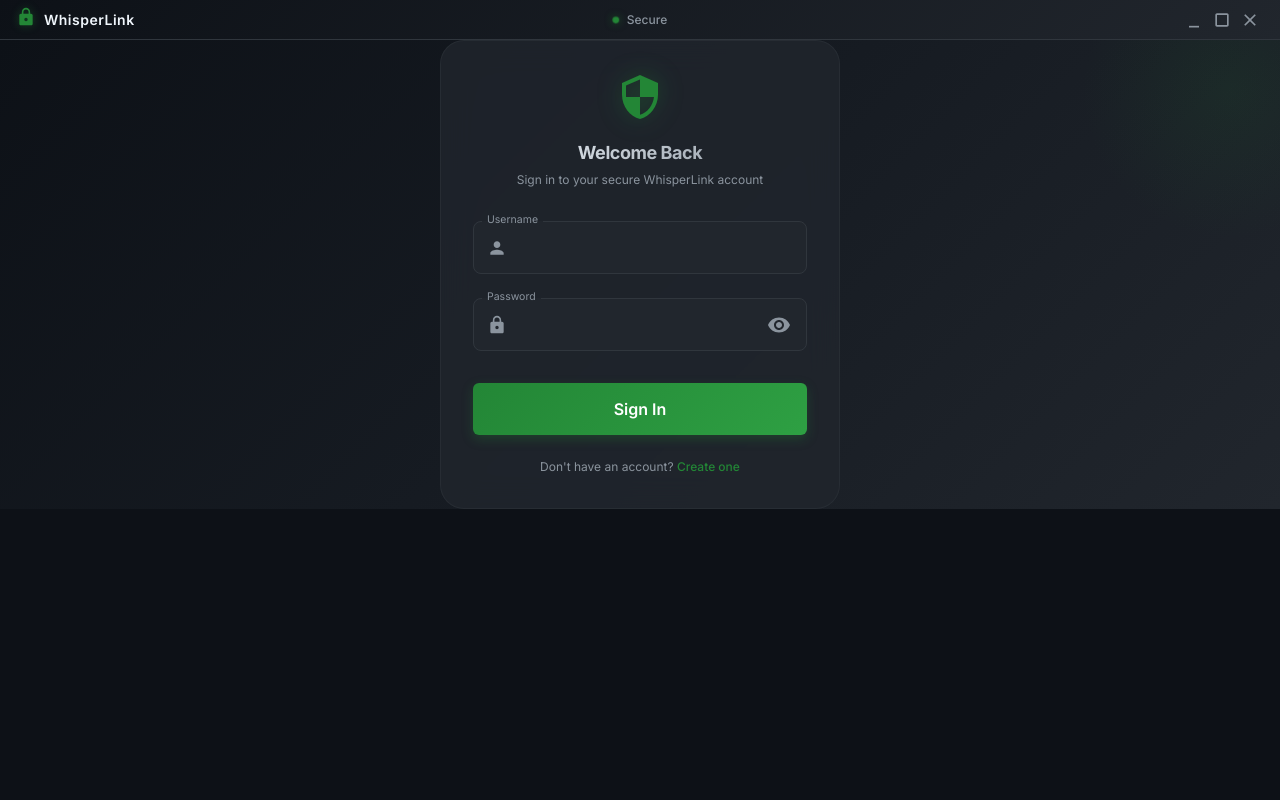
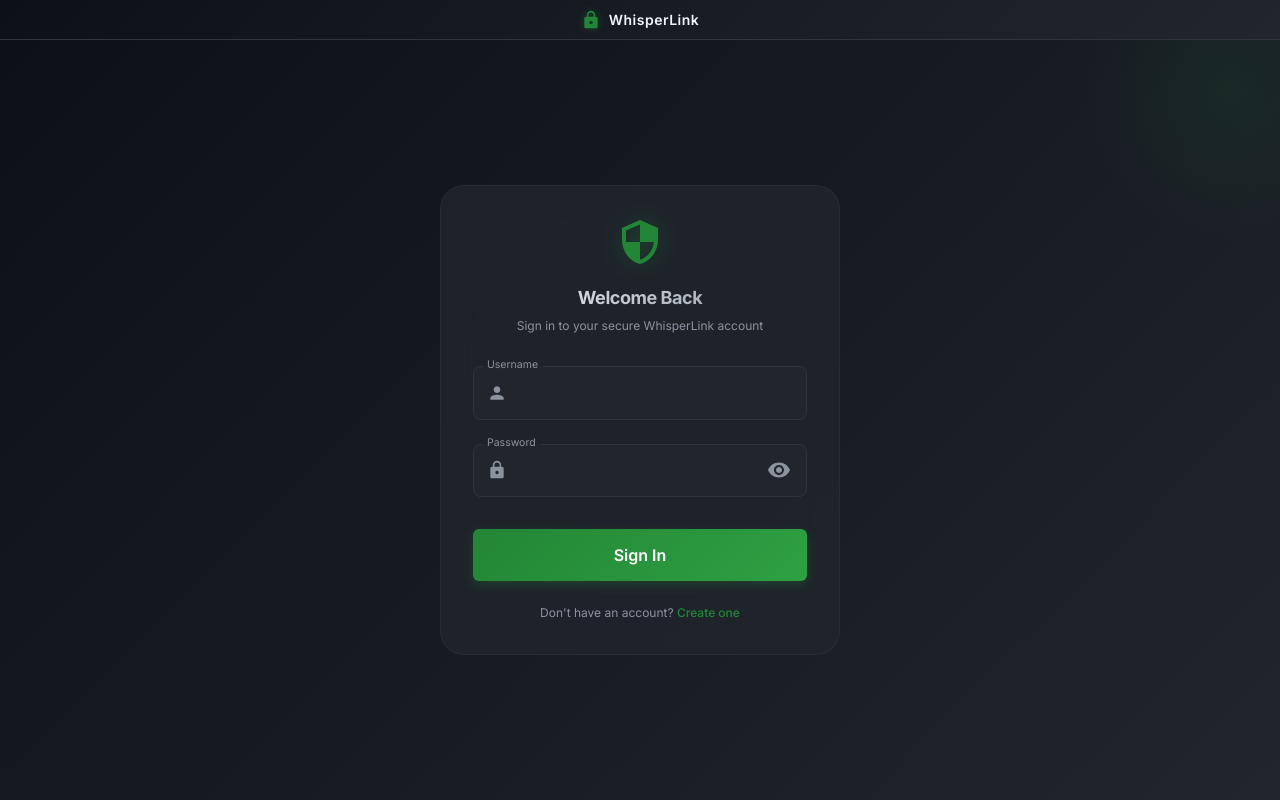
Before and after one commit to CuzImSlymi/whisperlink, a React (Create React App) app: page /login in a window 1280 px wide. Built offline with nearby package versions, Linux system fonts and the light colour scheme.

Commit message:
fixed gui loading halfway

```diff
--- a/src/App.js
+++ b/src/App.js
@@ -1,7 +1,7 @@
 import React, { useState, useEffect } from 'react';
 import { BrowserRouter as Router, Routes, Route, Navigate } from 'react-router-dom';
 import { Box, CircularProgress } from '@mui/material';
-import { motion, AnimatePresence } from 'framer-motion';
+// import { motion, AnimatePresence } from 'framer-motion';
 
 // Components
 import LoginScreen from './components/auth/LoginScreen';
@@ -39,11 +39,6 @@ function AppContent() {
           background: 'linear-gradient(135deg, #0d1117 0%, #161b22 100%)',
         }}
       >
-        <motion.div
-          initial={{ opacity: 0, scale: 0.8 }}
-          animate={{ opacity: 1, scale: 1 }}
-          transition={{ duration: 0.5 }}
-        >
         <CircularProgress
           size={48}
           thickness={3}
@@ -52,7 +47,6 @@ function AppContent() {
             filter: 'drop-shadow(0 0 8px rgba(35, 134, 54, 0.3))'
           }}
         />
-        </motion.div>
       </Box>
     );
   }
@@ -61,7 +55,6 @@ function AppContent() {
     <Box sx={{ height: '100vh', display: 'flex', flexDirection: 'column' }}>
       <TitleBar />
       <Box sx={{ flex: 1, overflow: 'hidden' }}>
-        <AnimatePresence mode="wait">
         <Routes>
             <Route
               path="/login"
@@ -69,15 +62,7 @@ function AppContent() {
                 user ? (
                   <Navigate to="/" replace />
                 ) : (
-                  <motion.div
-                    key="login"
-                    initial={{ opacity: 0, x: -20 }}
-                    animate={{ opacity: 1, x: 0 }}
-                    exit={{ opacity: 0, x: 20 }}
-                    transition={{ duration: 0.3 }}
-                  >
                   <LoginScreen />
-                  </motion.div>
                 )
               }
             />
@@ -87,15 +72,7 @@ function AppContent() {
                 user ? (
                   <Navigate to="/" replace />
                 ) : (
-                  <motion.div
-                    key="register"
-                    initial={{ opacity: 0, x: -20 }}
-                    animate={{ opacity: 1, x: 0 }}
-                    exit={{ opacity: 0, x: 20 }}
-                    transition={{ duration: 0.3 }}
-                  >
                   <RegisterScreen />
-                  </motion.div>
                 )
               }
             />
@@ -103,22 +80,13 @@ function AppContent() {
               path="/"
               element={
                 user ? (
-                  <motion.div
-                    key="main"
-                    initial={{ opacity: 0, scale: 0.95 }}
-                    animate={{ opacity: 1, scale: 1 }}
-                    exit={{ opacity: 0, scale: 1.05 }}
-                    transition={{ duration: 0.3 }}
-                  >
                   <MainInterface />
-                  </motion.div>
                 ) : (
                   <Navigate to="/login" replace />
                 )
               }
             />
           </Routes>
-        </AnimatePresence>
       </Box>
     </Box>
   );
--- a/src/components/auth/LoginScreen.js
+++ b/src/components/auth/LoginScreen.js
@@ -17,7 +17,7 @@ import {
   Lock as LockIcon,
   Security as SecurityIcon
 } from '@mui/icons-material';
-import { motion } from 'framer-motion';
+// import { motion } from 'framer-motion';
 import { Link, useNavigate } from 'react-router-dom';
 import { useAuth } from '../../context/AuthContext';
 
@@ -93,11 +93,7 @@ const LoginScreen = () => {
         }}
       />
 
-      <motion.div
-        initial={{ opacity: 0, y: 20 }}
-        animate={{ opacity: 1, y: 0 }}
-        transition={{ duration: 0.6, ease: "easeOut" }}
-      >
+      <div>
         <Paper
           elevation={0}
           sx={{
@@ -112,10 +108,6 @@ const LoginScreen = () => {
         >
           {/* Header */}
           <Box sx={{ textAlign: 'center', mb: 4 }}>
-            <motion.div
-              whileHover={{ scale: 1.05 }}
-              transition={{ duration: 0.2 }}
-            >
             <SecurityIcon
               sx={{
                 fontSize: 48,
@@ -124,7 +116,6 @@ const LoginScreen = () => {
                 filter: 'drop-shadow(0 0 12px rgba(35, 134, 54, 0.4))',
               }}
             />
-            </motion.div>
 
             <Typography
               variant="h4"
@@ -154,11 +145,6 @@ const LoginScreen = () => {
 
           {/* Error Alert */}
           {displayError && (
-            <motion.div
-              initial={{ opacity: 0, y: -10 }}
-              animate={{ opacity: 1, y: 0 }}
-              transition={{ duration: 0.3 }}
-            >
             <Alert
               severity="error"
               sx={{
@@ -173,7 +159,6 @@ const LoginScreen = () => {
             >
               {displayError}
             </Alert>
-            </motion.div>
           )}
 
           {/* Login Form */}
@@ -225,10 +210,6 @@ const LoginScreen = () => {
               sx={{ mb: 4 }}
             />
 
-            <motion.div
-              whileHover={{ scale: 1.02 }}
-              whileTap={{ scale: 0.98 }}
-            >
             <Button
               type="submit"
               fullWidth
@@ -256,7 +237,6 @@ const LoginScreen = () => {
                 'Sign In'
               )}
             </Button>
-            </motion.div>
           </form>
 
           {/* Register Link */}
@@ -276,7 +256,7 @@ const LoginScreen = () => {
             </Typography>
           </Box>
         </Paper>
-      </motion.div>
+      </div>
     </Box>
   );
 };
--- a/src/components/layout/TitleBar.js
+++ b/src/components/layout/TitleBar.js
@@ -6,26 +6,70 @@ import {
   Close as CloseIcon,
   Lock as LockIcon
 } from '@mui/icons-material';
-import { motion } from 'framer-motion';
+// import { motion } from 'framer-motion';
 
 const TitleBar = () => {
+  // Check if we're in Electron environment
+  const isElectron = window.electronAPI !== undefined;
+
   const handleMinimize = () => {
-    if (window.electronAPI) {
+    if (window.electronAPI && window.electronAPI.minimize) {
       window.electronAPI.minimize();
     }
   };
 
   const handleMaximize = () => {
-    if (window.electronAPI) {
+    if (window.electronAPI && window.electronAPI.maximize) {
       window.electronAPI.maximize();
     }
   };
 
   const handleClose = () => {
-    if (window.electronAPI) {
+    if (window.electronAPI && window.electronAPI.close) {
       window.electronAPI.close();
     }
   };
+
+  // Don't render window controls in web browser
+  if (!isElectron) {
+    return (
+      <Box
+        sx={{
+          height: 40,
+          background: 'linear-gradient(135deg, #0d1117 0%, #21262d 100%)',
+          borderBottom: '1px solid #30363d',
+          display: 'flex',
+          alignItems: 'center',
+          justifyContent: 'center',
+          padding: '0 16px',
+          userSelect: 'none',
+          position: 'relative',
+          zIndex: 1000,
+        }}
+      >
+        <Box sx={{ display: 'flex', alignItems: 'center', gap: 1 }}>
+          <LockIcon
+            sx={{
+              color: '#238636',
+              fontSize: 20,
+              filter: 'drop-shadow(0 0 4px rgba(35, 134, 54, 0.4))'
+            }}
+          />
+          <Typography
+            variant="body2"
+            sx={{
+              fontWeight: 600,
+              color: '#f0f6fc',
+              fontSize: '0.875rem',
+              letterSpacing: '0.5px',
+            }}
+          >
+            WhisperLink
+          </Typography>
+        </Box>
+      </Box>
+    );
+  }
 
   return (
     <Box
@@ -45,10 +89,6 @@ const TitleBar = () => {
     >
       {/* Left side - App title */}
       <Box sx={{ display: 'flex', alignItems: 'center', gap: 1 }}>
-        <motion.div
-          whileHover={{ scale: 1.1 }}
-          whileTap={{ scale: 0.95 }}
-        >
         <LockIcon
           sx={{
             color: '#238636',
@@ -56,7 +96,6 @@ const TitleBar = () => {
             filter: 'drop-shadow(0 0 4px rgba(35, 134, 54, 0.4))'
           }}
         />
-        </motion.div>
         <Typography
           variant="body2"
           sx={{
@@ -81,10 +120,6 @@ const TitleBar = () => {
           gap: 1,
         }}
       >
-        <motion.div
-          animate={{ scale: [1, 1.2, 1] }}
-          transition={{ duration: 2, repeat: Infinity, ease: "easeInOut" }}
-        >
         <Box
           sx={{
             width: 6,
@@ -94,7 +129,6 @@ const TitleBar = () => {
             boxShadow: '0 0 8px rgba(35, 134, 54, 0.6)',
           }}
         />
-        </motion.div>
         <Typography
           variant="caption"
           sx={{
--- a/src/index.js
+++ b/src/index.js
@@ -3,6 +3,9 @@ import ReactDOM from 'react-dom/client';
 import { ThemeProvider, createTheme } from '@mui/material/styles';
 import CssBaseline from '@mui/material/CssBaseline';
 import App from './App';
+
+// Test if React is loading
+console.log('React index.js loaded successfully');
 
 // Create dark theme with WhisperLink branding
 const darkTheme = createTheme({
```
Also changed, not shown: electron/main.js (+56 -6 lines). Lines whose indentation alone changed are shown as unchanged.
